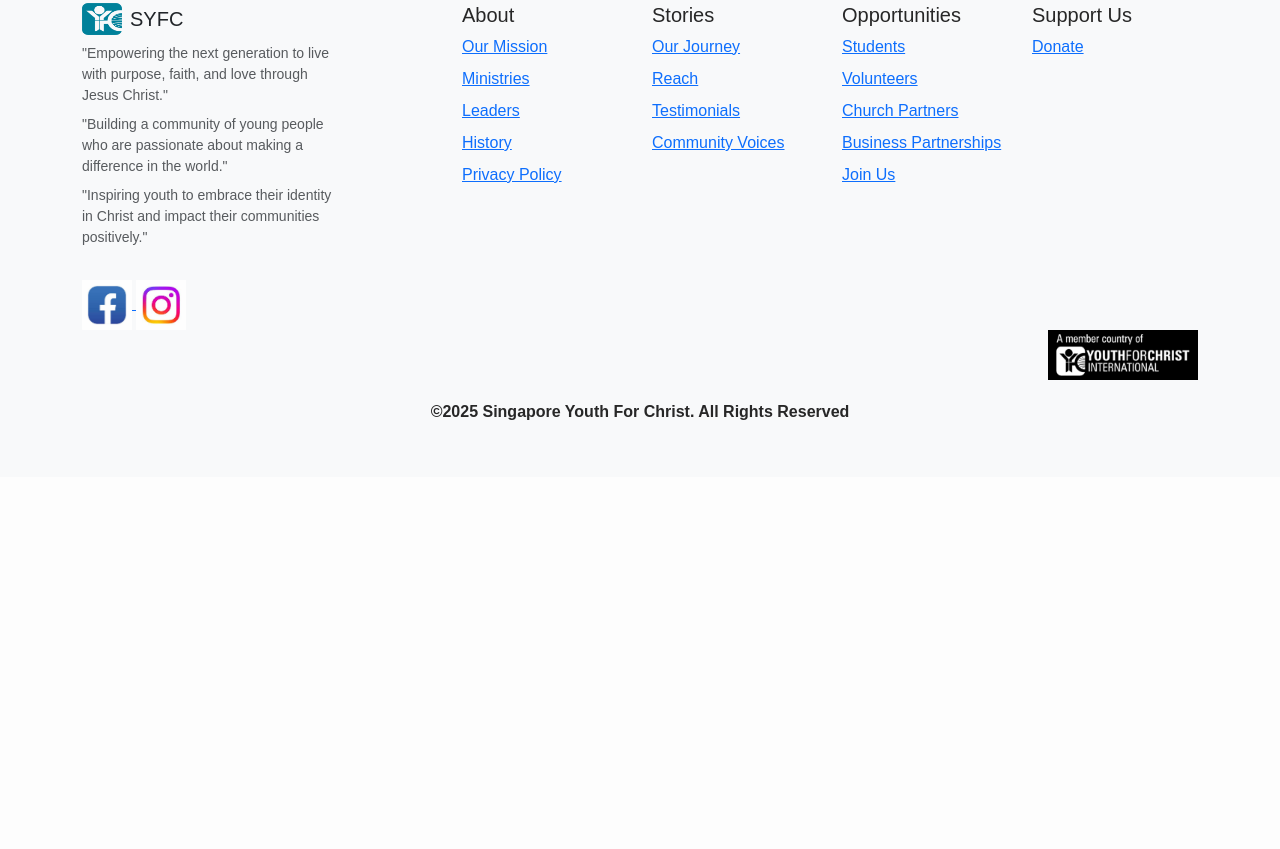
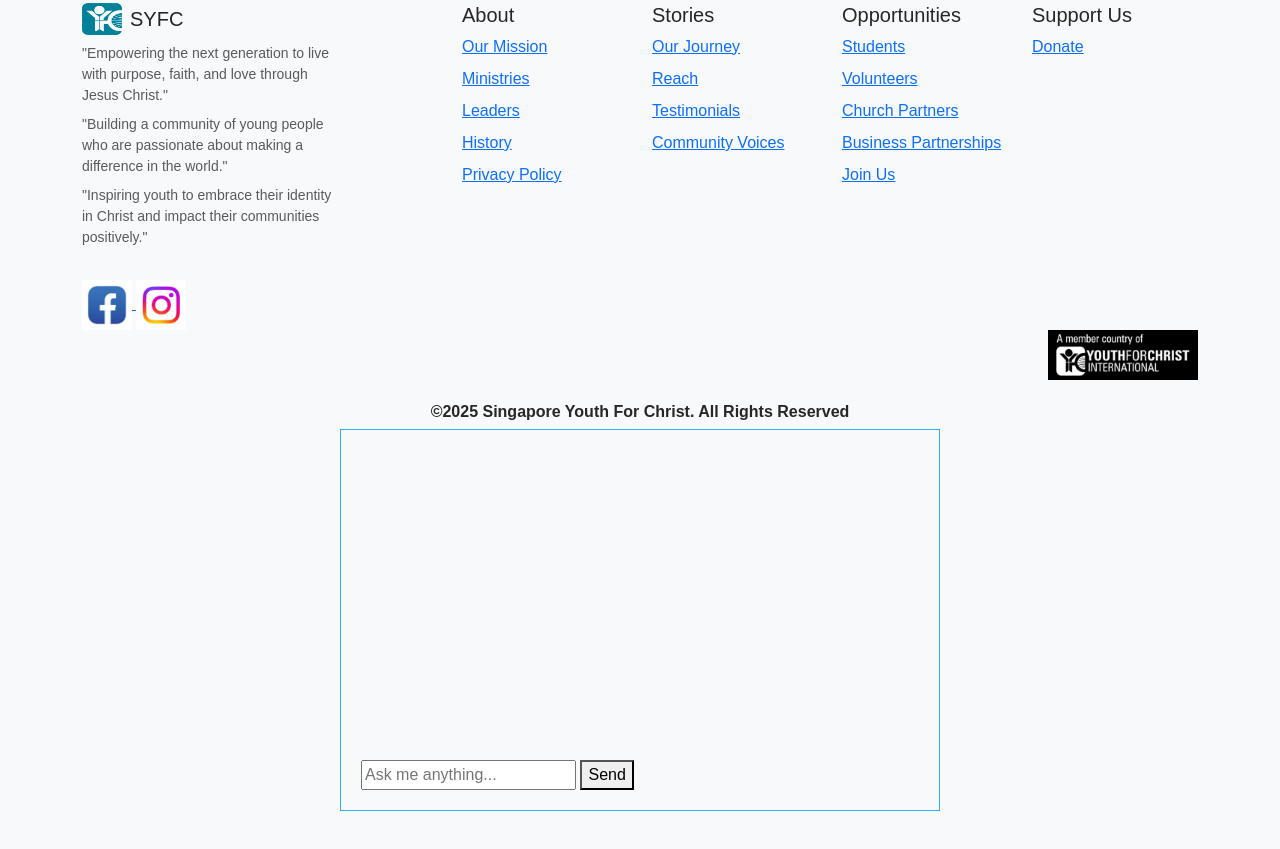
Before and after one commit to tvThejohasshen/SYFC, a plain HTML site: page index.html in a window 1280 px wide. Shown: the part 1971-2820 px from the top of the page. Before the commit the page ends 2448 px from the top, so only its background shows below. Drawn offline with nearby package versions, Linux system fonts and the light colour scheme.

Commit message:
update AI

```diff
--- a/Login/package.json
+++ b/Login/package.json
@@ -1,6 +1,10 @@
 {
   "dependencies": {
-    "oidc-client-ts": "^3.2.0"
+    "body-parser": "^2.2.0",
+    "dotenv": "^16.5.0",
+    "express": "^5.1.0",
+    "oidc-client-ts": "^3.2.0",
+    "openai": "^4.96.0"
   },
   "name": "login",
   "version": "1.0.0",
--- a/index.html
+++ b/index.html
@@ -455,6 +455,46 @@ header {
         </div>
         <h6 class="text-center" style="text-decoration: none;"><b>©2025 Singapore Youth For Christ. All Rights Reserved</b></h6>
 
+
+        <style>
+          #chatbox { max-width: 600px; margin: auto; padding: 20px; border: 1px solid #2bb2fb; }
+          #messages { height: 300px; overflow-y: auto; margin-bottom: 10px; }
+          .bot, .user { padding: 5px; margin: 5px 0; }
+          .bot { background-color: rgb(175, 175, 247); }
+          .user { background-color: rgb(145, 199, 252); text-align: right; }
+        </style>
+      </head>
+      <body>
+
+        <div id="chatbox">
+          <div id="messages"></div>
+          <input type="text" id="userInput" placeholder="Ask me anything..." />
+          <button onclick="sendMessage()">Send</button>
+        </div>
+
+        <script>
+          async function sendMessage() {
+            const input = document.getElementById('userInput');
+            const message = input.value.trim();
+            if (!message) return;
+
+            const chat = document.getElementById('messages');
+            chat.innerHTML += `<div class="user">You: ${message}</div>`;
+            input.value = '';
+
+            const res = await fetch('/chat', {
+              method: 'POST',
+              headers: { 'Content-Type': 'application/json' },
+              body: JSON.stringify({ message })
+            });
+
+            const data = await res.json();
+            chat.innerHTML += `<div class="bot">Bot: ${data.reply}</div>`;
+            chat.scrollTop = chat.scrollHeight;
+          }
+        </script>
+      </body>
+
     </footer>
 
 <!-- Bootstrap JavaScript and Popper.js -->
```
Also changed, not shown: server.js (added, +14 -0 lines), 2 other files.
